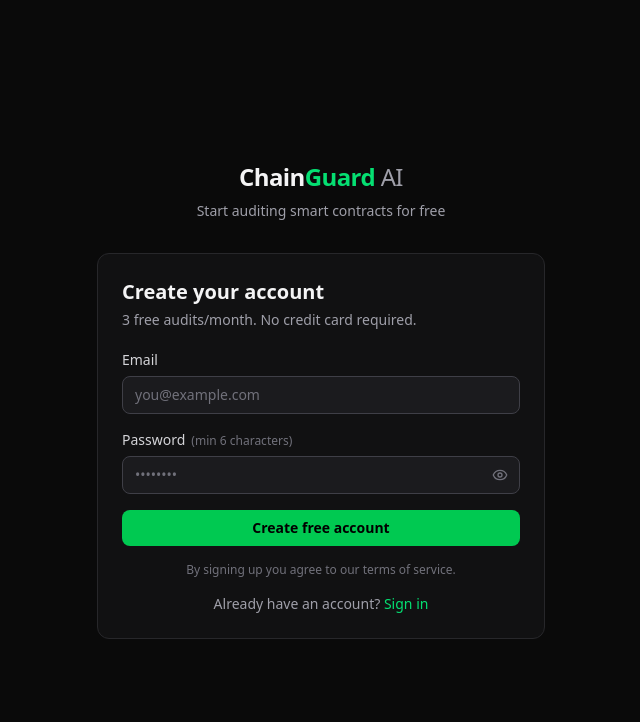
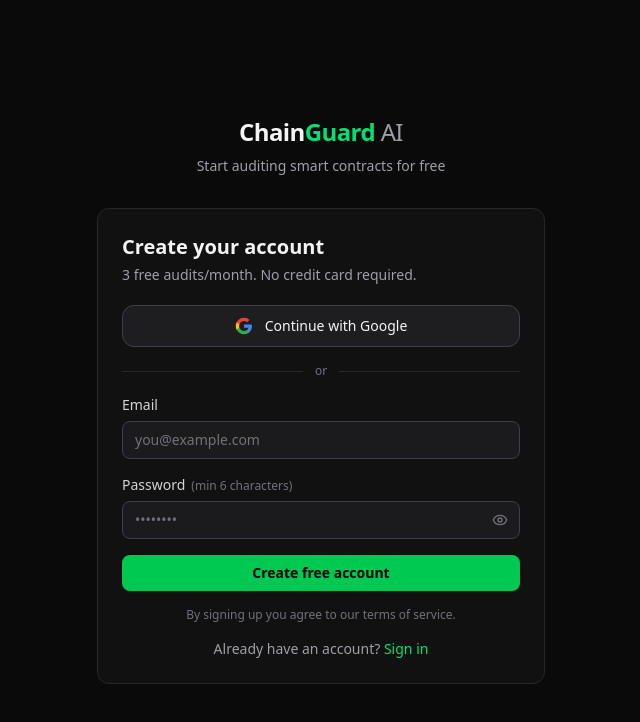
Before and after one commit to Endostar99/chainguard-ai, a Next.js app: page /signup in a window 1280 px wide. Shown: the top 722 px of the page, without its empty margins (319-959 px from the left). Built offline with nearby package versions, Linux system fonts and the light colour scheme.

Commit message:
implemented google sso

```diff
--- a/src/app/(auth)/actions.ts
+++ b/src/app/(auth)/actions.ts
@@ -52,6 +52,26 @@
   redirect("/login?message=Check+your+email+to+confirm+your+account.");
 }
 
+export async function signInWithGoogle(
+  _prevState: AuthState,
+): Promise<AuthState> {
+  const supabase = await createClient();
+  const siteUrl = process.env.NEXT_PUBLIC_SITE_URL || "http://localhost:3000";
+
+  const { data, error } = await supabase.auth.signInWithOAuth({
+    provider: "google",
+    options: {
+      redirectTo: `${siteUrl}/api/auth?next=/audit`,
+    },
+  });
+
+  if (error || !data.url) {
+    return { error: "Google sign-in failed. Please try again." };
+  }
+
+  redirect(data.url);
+}
+
 export async function signout() {
   const supabase = await createClient();
   await supabase.auth.signOut();
--- /dev/null
+++ b/src/components/auth/GoogleButton.tsx
@@ -0,0 +1,52 @@
+"use client";
+
+import { useActionState } from "react";
+import { Loader2 } from "lucide-react";
+import { signInWithGoogle } from "@/app/(auth)/actions";
+
+function GoogleIcon() {
+  return (
+    <svg viewBox="0 0 24 24" width="18" height="18" aria-hidden>
+      <path
+        d="M22.56 12.25c0-.78-.07-1.53-.2-2.25H12v4.26h5.92c-.26 1.37-1.04 2.53-2.21 3.31v2.77h3.57c2.08-1.92 3.28-4.74 3.28-8.09z"
+        fill="#4285F4"
+      />
+      <path
+        d="M12 23c2.97 0 5.46-.98 7.28-2.66l-3.57-2.77c-.98.66-2.23 1.06-3.71 1.06-2.86 0-5.29-1.93-6.16-4.53H2.18v2.84C3.99 20.53 7.7 23 12 23z"
+        fill="#34A853"
+      />
+      <path
+        d="M5.84 14.09c-.22-.66-.35-1.36-.35-2.09s.13-1.43.35-2.09V7.07H2.18C1.43 8.55 1 10.22 1 12s.43 3.45 1.18 4.93l3.66-2.84z"
+        fill="#FBBC05"
+      />
+      <path
+        d="M12 5.38c1.62 0 3.06.56 4.21 1.64l3.15-3.15C17.45 2.09 14.97 1 12 1 7.7 1 3.99 3.47 2.18 7.07l3.66 2.84c.87-2.6 3.3-4.53 6.16-4.53z"
+        fill="#EA4335"
+      />
+    </svg>
+  );
+}
+
+export default function GoogleButton() {
+  const [state, formAction, isPending] = useActionState(signInWithGoogle, null);
+
+  return (
+    <div>
+      {state?.error && (
+        <div className="mb-3 rounded-lg border border-red-500/30 bg-red-500/10 px-4 py-3 text-sm text-red-400">
+          {state.error}
+        </div>
+      )}
+      <form action={formAction}>
+        <button
+          type="submit"
+          disabled={isPending}
+          className="w-full flex items-center justify-center gap-3 rounded-xl border border-zinc-700 bg-zinc-800/60 px-4 py-2.5 text-sm font-medium text-zinc-100 hover:bg-zinc-700 hover:border-zinc-600 transition-colors disabled:opacity-50 disabled:cursor-not-allowed"
+        >
+          {isPending ? <Loader2 className="h-4 w-4 animate-spin" /> : <GoogleIcon />}
+          Continue with Google
+        </button>
+      </form>
+    </div>
+  );
+}
--- a/src/components/auth/LoginForm.tsx
+++ b/src/components/auth/LoginForm.tsx
@@ -4,6 +4,7 @@
 import Link from "next/link";
 import { Eye, EyeOff, Loader2 } from "lucide-react";
 import { login } from "@/app/(auth)/actions";
+import GoogleButton from "@/components/auth/GoogleButton";
 
 interface Props {
   nextPath?: string;
@@ -14,6 +15,15 @@
   const [showPassword, setShowPassword] = useState(false);
 
   return (
+    <div className="space-y-4">
+      <GoogleButton />
+
+      <div className="flex items-center gap-3">
+        <div className="h-px flex-1 bg-zinc-800" />
+        <span className="text-xs text-zinc-500">or</span>
+        <div className="h-px flex-1 bg-zinc-800" />
+      </div>
+
     <form action={formAction} className="space-y-4">
       {state?.error && (
         <div className="rounded-lg border border-red-500/30 bg-red-500/10 px-4 py-3 text-sm text-red-400">
@@ -92,5 +102,6 @@
         </Link>
       </p>
     </form>
+    </div>
   );
 }
--- a/src/components/auth/SignupForm.tsx
+++ b/src/components/auth/SignupForm.tsx
@@ -4,12 +4,22 @@
 import Link from "next/link";
 import { Eye, EyeOff, Loader2 } from "lucide-react";
 import { signup } from "@/app/(auth)/actions";
+import GoogleButton from "@/components/auth/GoogleButton";
 
 export default function SignupForm() {
   const [state, formAction, isPending] = useActionState(signup, null);
   const [showPassword, setShowPassword] = useState(false);
 
   return (
+    <div className="space-y-4">
+      <GoogleButton />
+
+      <div className="flex items-center gap-3">
+        <div className="h-px flex-1 bg-zinc-800" />
+        <span className="text-xs text-zinc-500">or</span>
+        <div className="h-px flex-1 bg-zinc-800" />
+      </div>
+
     <form action={formAction} className="space-y-4">
       {state?.error && (
         <div className="rounded-lg border border-red-500/30 bg-red-500/10 px-4 py-3 text-sm text-red-400">
@@ -94,5 +104,6 @@
         </Link>
       </p>
     </form>
+    </div>
   );
 }
```
